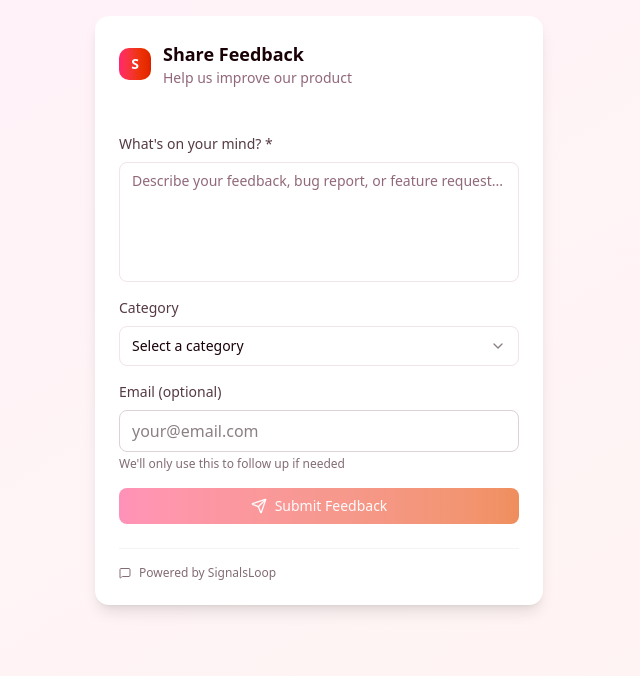
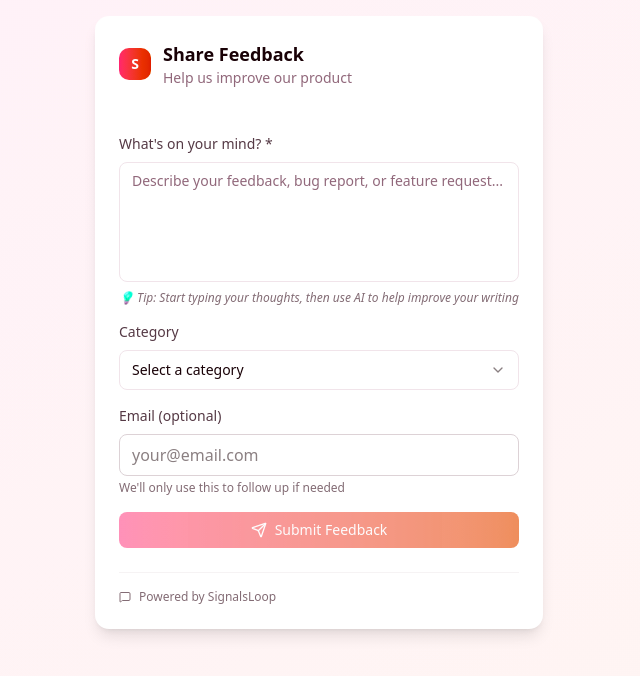
Before and after one commit to sairevanth-zz/signalsloop, a Next.js app: page /1/widget in a window 1280 px wide. Shown: the top 676 px of the page, without its empty margins (321-961 px from the left). Built offline with nearby package versions, Linux system fonts and the light colour scheme.

Commit message:
Feature: AI Writing Assistant everywhere - Post Submission, Comments, Replies, Widget

```diff
--- a/src/app/[slug]/widget/page.tsx
+++ b/src/app/[slug]/widget/page.tsx
@@ -7,6 +7,7 @@ import { Textarea } from '@/components/ui/textarea';
 import { Select, SelectContent, SelectItem, SelectTrigger, SelectValue } from '@/components/ui/select';
 import { Card, CardContent, CardDescription, CardHeader, CardTitle } from '@/components/ui/card';
 import { MessageSquare, Send, X, CheckCircle } from 'lucide-react';
+import AIWritingAssistant from '@/components/AIWritingAssistant';
 
 interface WidgetProps {
   projectSlug: string;
@@ -123,8 +124,16 @@ export default function WidgetPage() {
                   value={feedback}
                   onChange={(e) => setFeedback(e.target.value)}
                   placeholder="Describe your feedback, bug report, or feature request..."
-                  className="min-h-[120px] resize-none"
+                  className="min-h-[120px] resize-none mb-2"
                   required
+                />
+
+                {/* AI Writing Assistant */}
+                <AIWritingAssistant
+                  currentText={feedback}
+                  context={`Widget feedback for project: ${projectSlug}, Category: ${category || 'not selected'}`}
+                  onTextImprove={(improved) => setFeedback(improved)}
+                  placeholder="Describe your feedback..."
                 />
               </div>
 
--- a/src/components/PostSubmissionForm.tsx
+++ b/src/components/PostSubmissionForm.tsx
@@ -21,6 +21,7 @@ import {
   Brain
 } from 'lucide-react';
 import { toast } from 'sonner';
+import AIWritingAssistant from './AIWritingAssistant';
 
 interface PostSubmissionFormProps {
   isOpen: boolean;
@@ -343,8 +344,17 @@ export default function PostSubmissionForm({
                     onChange={(e) => handleInputChange('description', e.target.value)}
                     placeholder="Provide more details about your feedback. Include steps to reproduce for bugs, or explain the benefit for feature requests."
                     rows={4}
-                    className={errors.description ? 'border-red-500' : ''}
+                    className={errors.description ? 'border-red-500 mb-2' : 'mb-2'}
                   />
+
+                  {/* AI Writing Assistant */}
+                  <AIWritingAssistant
+                    currentText={formData.description}
+                    context={`Feedback type: ${formData.type}, Title: ${formData.title}`}
+                    onTextImprove={(improved) => handleInputChange('description', improved)}
+                    placeholder="Provide more details..."
+                  />
+
                   {errors.description && (
                     <p className="text-red-500 text-sm mt-1 flex items-center gap-1">
                       <AlertCircle className="h-3 w-3" />
```
